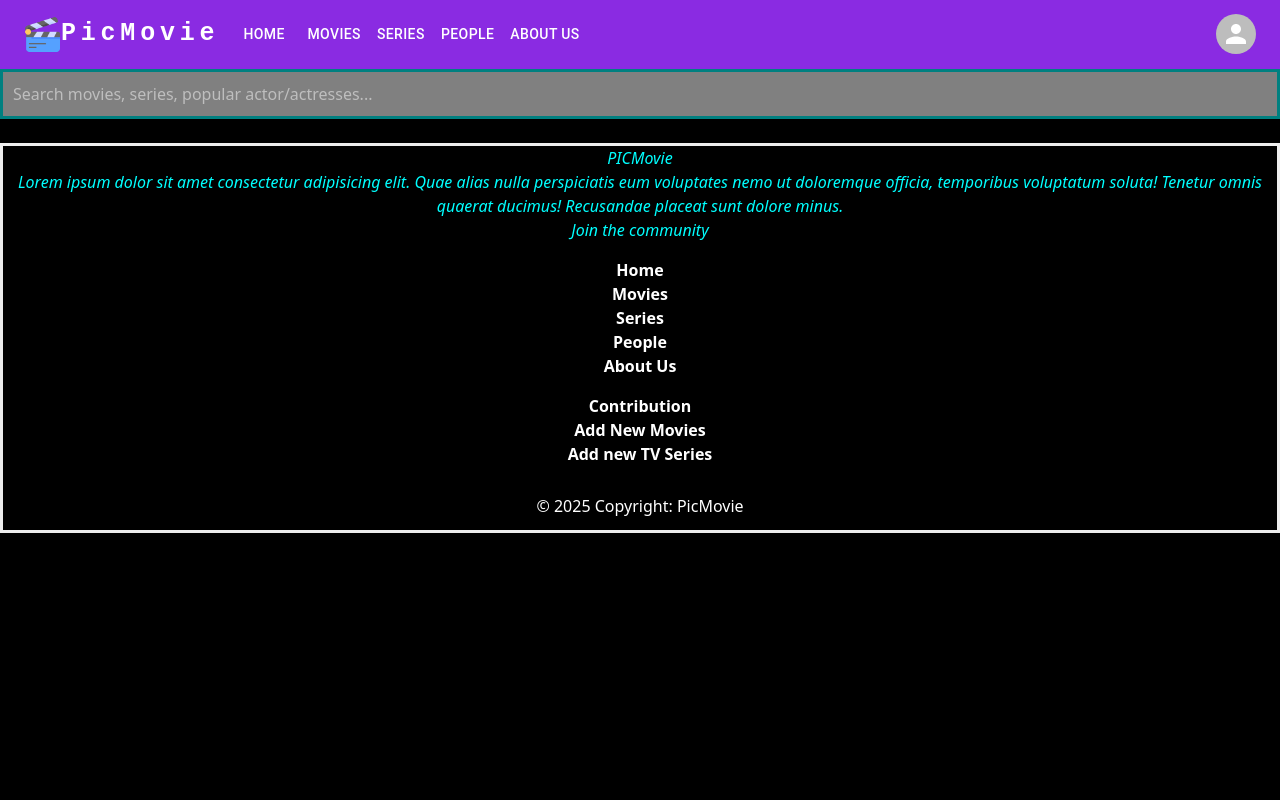
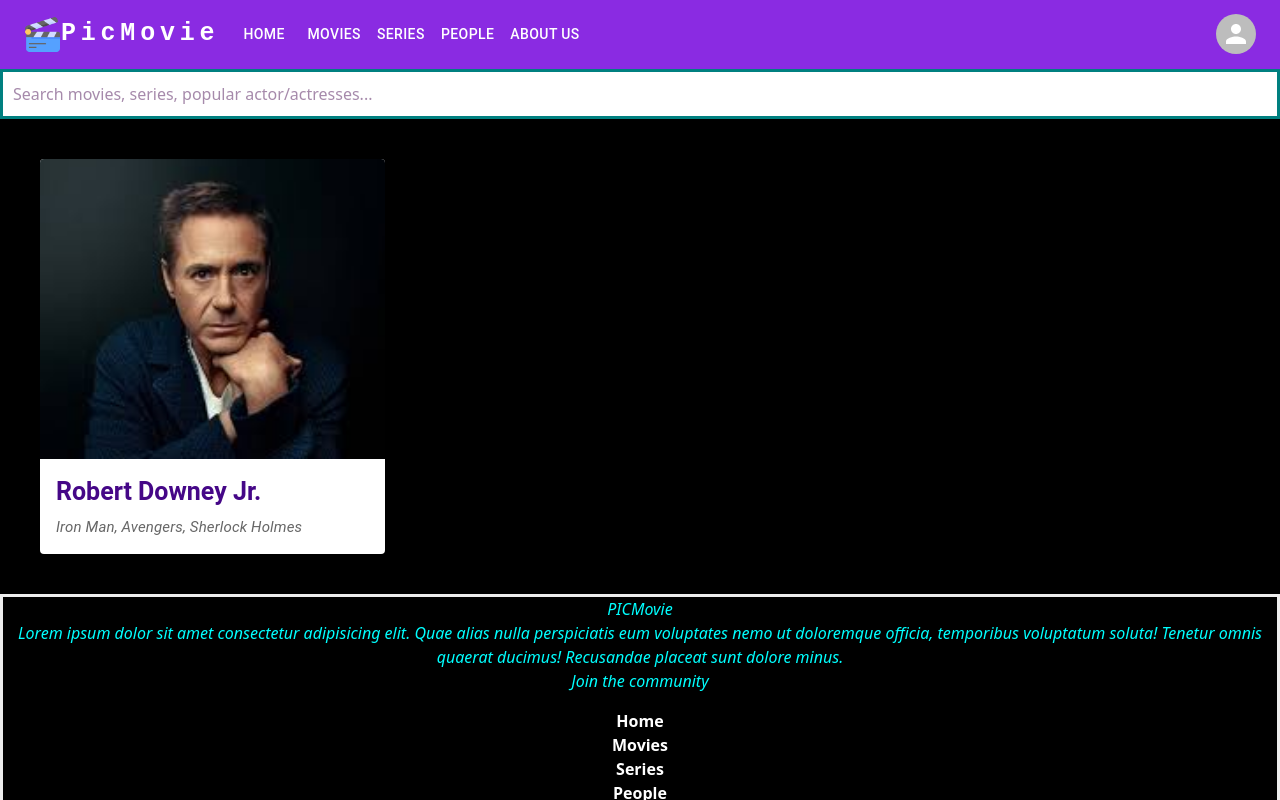
Before and after one commit to TusharKcode/Movie-Finder, a React (Vite) app: page /people in a window 1280 px wide. Shown: the top 800 px of the page. Built offline with nearby package versions, Linux system fonts and the light colour scheme.

Commit message:
People Section updated

```diff
--- a/src/components/SearchBar.jsx
+++ b/src/components/SearchBar.jsx
@@ -7,8 +7,8 @@ function SearchBar() {
             borderRadius:"0",
             width:"100%",
             border:"solid teal",
-            backgroundColor:"grey",
-            color:"#fcfbfbff"
+            backgroundColor:"white",
+            color:"#4d1658ff"
             }} type="search" placeholder="Search movies, series, popular actor/actresses..."/>
     </div>
     </>
--- a/src/pages/People.jsx
+++ b/src/pages/People.jsx
@@ -1,9 +1,72 @@
-function People() {
+import * as React from 'react';
+import Card from '@mui/material/Card';
+import CardContent from '@mui/material/CardContent';
+import CardMedia from '@mui/material/CardMedia';
+import Typography from '@mui/material/Typography';
+import CardActionArea from '@mui/material/CardActionArea';
+
+// export default function PopularPeopleCard({name, description, image, imgText} ) {
+//   return (
+
+//     <div style={{
+//       padding:"40px",
+//       backgroundColor:"",
+
+//     }}>
+//       <Card sx={{ maxWidth: 345 }}>
+//         <CardActionArea>
+//           <CardMedia style={{height:"300px", objectFit:"cover"}}
+//             component="img"
+//             height="25"
+//             image={image}
+//             alt={imgText}
+//           />
+//           <CardContent>
+//             <Typography gutterBottom variant="h5" component="div" sx={{color:"#450787ff", fontWeight:"bold", fontSize:"25px", fontStretch:"expanded"}}>
+//               {name}
+//             </Typography>
+//             <Typography variant="body2" sx={{ color: 'text.secondary', fontStyle:"oblique", fontSize:"15px"}}>
+//               {description}
+//             </Typography>
+//           </CardContent>
+//         </CardActionArea>
+//       </Card>
+//     </div>
+//   );
+// }
+
+export default function PopularPeopleCard() {
+
+
+  // See details of People
+  const onSeeInfo = () =>{
+    console.log("Actors description");
+  };
+
   return (
-    <>
-      <h1>This is Actor Section</h1>
-    </>
-  )
+    <div style={{
+      padding:"40px",
+      backgroundColor:"",
+
+    }}>
+      <Card sx={{ maxWidth: 345 }} onClick={onSeeInfo}>
+        <CardActionArea>
+          <CardMedia style={{height:"300px", objectFit:"cover"}}
+            component="img"
+            height="25"
+            image="/src/assets/images (1).jpeg"
+            alt="Robert Downey Jr."
+          />
+          <CardContent>
+            <Typography gutterBottom variant="h5" component="div" sx={{color:"#450787ff", fontWeight:"bold", fontSize:"25px", fontStretch:"expanded"}}>
+              Robert Downey Jr.
+            </Typography>
+            <Typography variant="body2" sx={{ color: 'text.secondary', fontStyle:"oblique", fontSize:"15px"}}>
+              Iron Man, Avengers, Sherlock Holmes
+            </Typography>
+          </CardContent>
+        </CardActionArea>
+      </Card>
+    </div>
+  );
 }
-
-export default People
```
Also changed, not shown: src/assets/images (1).jpeg (added), 1 other file (tests, documents, lock files or other folders).
